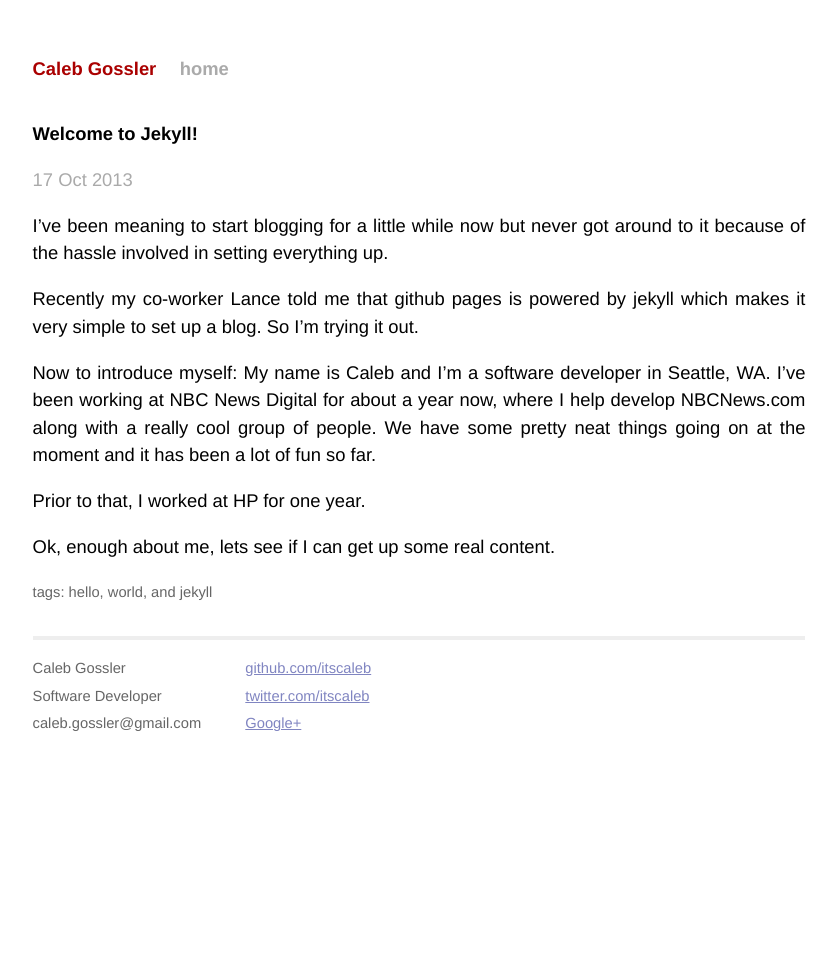
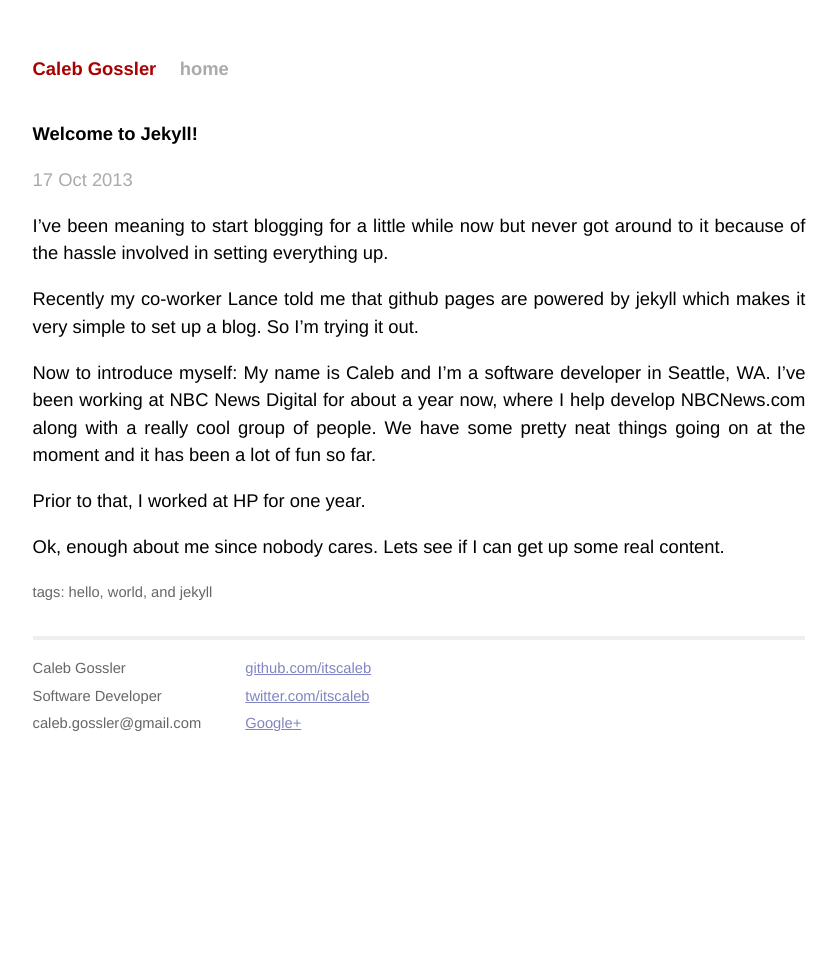
Before and after one commit to itscaleb/itscaleb.github.io, a Jekyll site: the page built from _posts/2013-10-17-welcome-to-jekyll.markdown, in a window 1280 px wide. Shown: the whole page, without its empty margins (221-1058 px from the left). Built offline with Jekyll 4.4.1, drawn with Linux system fonts in a browser that asks for light colours; Markdown is read by kramdown in place of the engine named in the settings.

Commit message:
2nd blog post, cleaning stuff up

```diff
--- a/_config.yml
+++ b/_config.yml
@@ -1,3 +1,4 @@
 name: Caleb Gossler
 pygments: true
 markdown: redcarpet
+permalink: pretty
--- a/_posts/2013-10-17-welcome-to-jekyll.markdown
+++ b/_posts/2013-10-17-welcome-to-jekyll.markdown
@@ -2,14 +2,14 @@
 layout: post
 title:  "Welcome to Jekyll!"
 date:   2013-10-17 10:52:56
-description: My first blog post. A quick introduction (and thanks to lance for intruducing me to jekyll!).
+description: My first blog post. A quick introduction (and thanks to Lance for intruducing me to jekyll!).
 tags: hello world jekyll
 ---
 
 I've been meaning to start blogging for a little while now but never got around
 to it because of the hassle involved in setting everything up.
 
-Recently my co-worker Lance told me that github pages is powered by jekyll which makes
+Recently my co-worker Lance told me that github pages are powered by jekyll which makes
 it very simple to set up a blog. So I'm trying it out.
 
 Now to introduce myself: My name is Caleb and I'm a software developer in Seattle, WA.
@@ -18,4 +18,4 @@
 
 Prior to that, I worked at HP for one year.
 
-Ok, enough about me, lets see if I can get up some real content.
+Ok, enough about me since nobody cares. Lets see if I can get up some real content.
```
Also changed, not shown: _posts/2013-10-17-does-that-object-need-behavior.markdown (added, +60 -0 lines), 2 other files.
